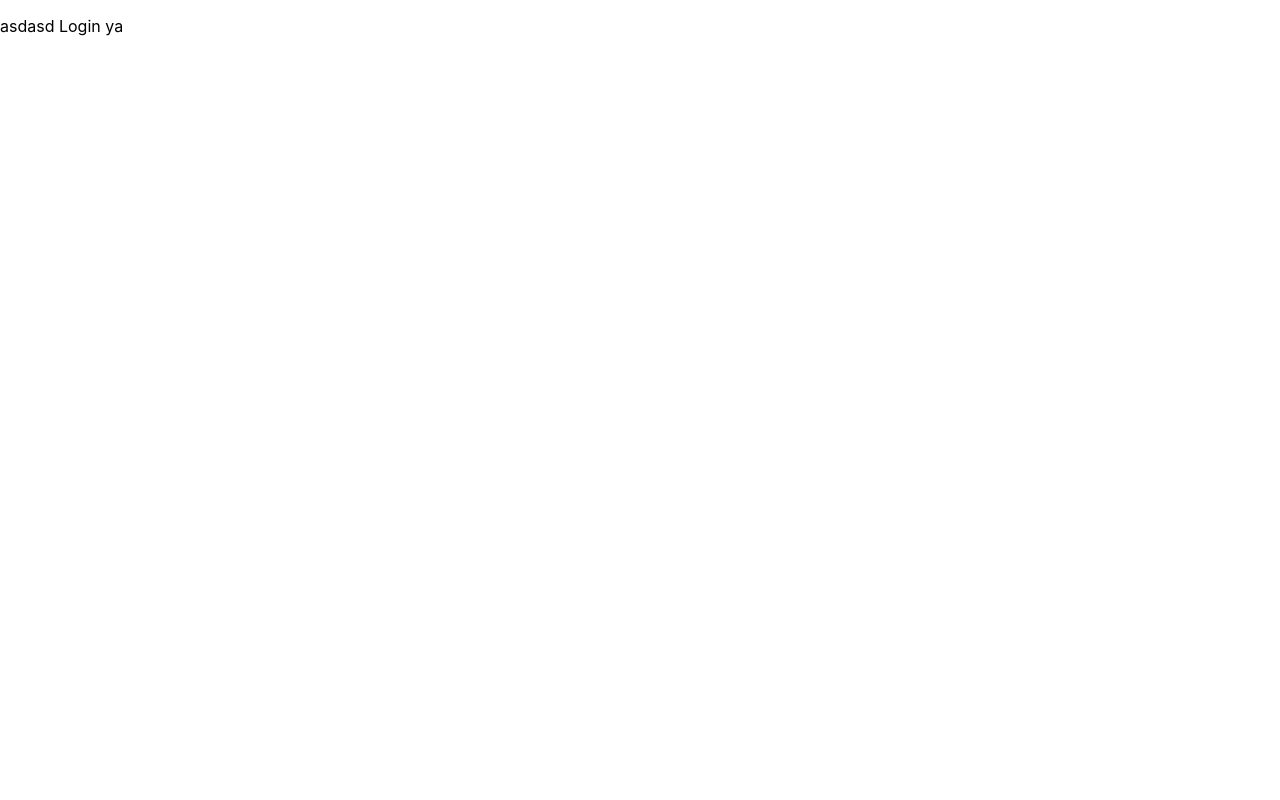
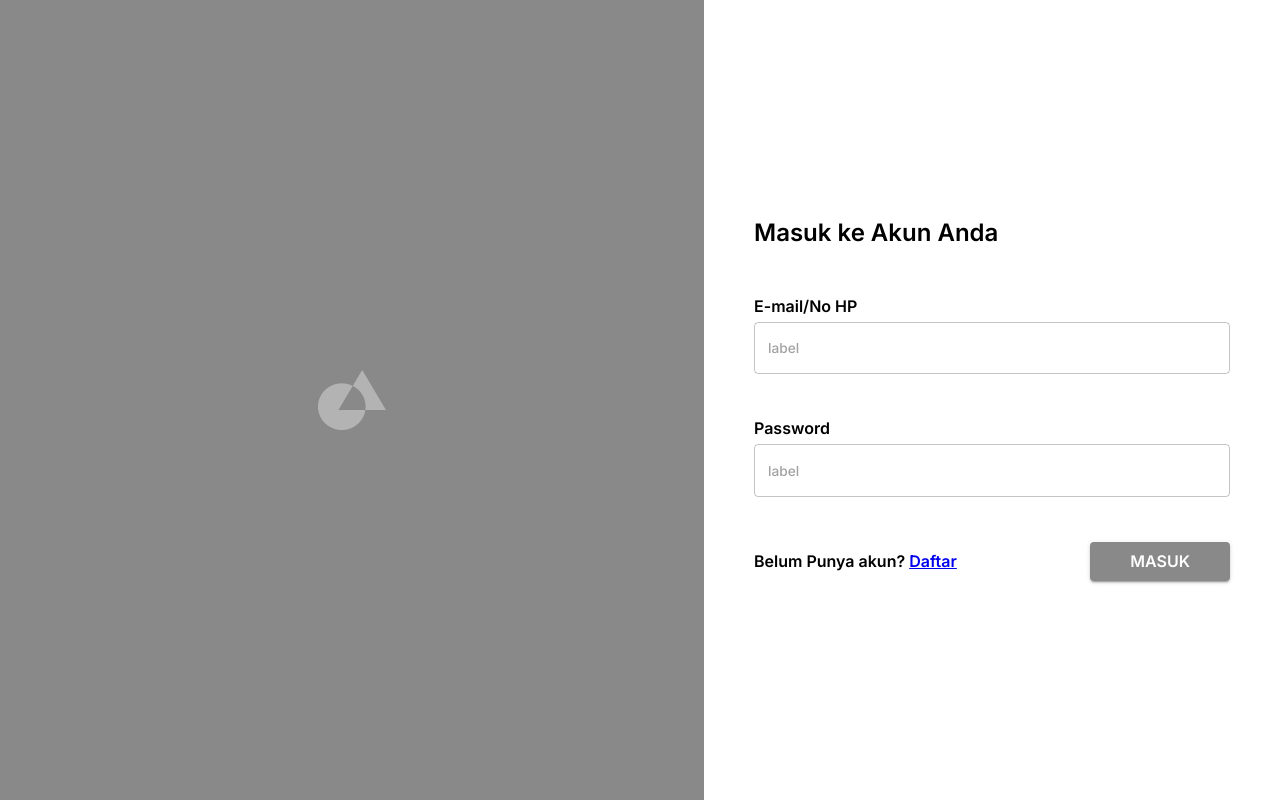
Before and after one commit to mfadlihs/LibNow, a React (Vite) app: page /login in a window 1280 px wide. Built offline with nearby package versions, Linux system fonts and the light colour scheme.

Commit message:
add login page

```diff
--- a/src/App.css
+++ b/src/App.css
@@ -1,3 +1,9 @@
+* {
+	padding: 0;
+	margin: 0;
+	box-sizing: border-box;
+}
+
 .App {
 	text-align: center;
 }
--- a/src/App.jsx
+++ b/src/App.jsx
@@ -1,14 +1,18 @@
 import { useState } from 'react';
 import logo from './logo.svg';
 import './App.css';
+import './Theme/GlobalStyle.css';
 import Login from './Pages/Login';
+import { Route, Routes } from 'react-router-dom';
 
 function App() {
 	const [count, setCount] = useState(0);
 
 	return (
 		<>
-			<Login />
+			<Routes>
+				<Route path='/login' element={<Login />}></Route>
+			</Routes>
 		</>
 	);
 }
--- /dev/null
+++ b/src/App2.css
@@ -0,0 +1,3 @@
+div {
+	background-color: red;
+}
--- /dev/null
+++ b/src/Component/LoginComponent.jsx
@@ -0,0 +1,53 @@
+import { Button, TextField } from '@mui/material';
+import { styled, width } from '@mui/system';
+const primaryColor = '#898989';
+const secondaryColor = '#E5E5E5';
+import icon from '../Assets/Images/icon.png';
+
+export const Container = styled('div')({
+	display: 'flex',
+	height: '100vh',
+});
+
+export const ImageSide = styled('div')({
+	height: '100%',
+	flexBasis: '55%',
+	backgroundColor: '#898989',
+	backgroundImage: `url(${icon})`,
+	backgroundRepeat: 'no-repeat',
+	backgroundPosition: 'center',
+});
+
+export const Wrapper = styled('div')({
+	flexBasis: '45%',
+	display: 'flex',
+	justifyContent: 'center',
+	alignItems: 'center',
+	padding: '0px 50px',
+});
+
+export const WrapperLogin = styled('div')({
+	width: '100%',
+});
+
+export const LoginButton = styled(Button)({
+	height: 'auto',
+});
+
+export const Header = styled('div')({
+	marginBottom: 50,
+});
+
+export const InputForm = styled(TextField)({
+	marginBottom: '45px',
+});
+
+export const ButtonForm = styled(Button)({
+	padding: '10px 40px',
+});
+
+export const NavigateButton = styled('div')({
+	display: 'flex',
+	alignItems: 'center',
+	justifyContent: 'space-between',
+});
--- a/src/Pages/Login.jsx
+++ b/src/Pages/Login.jsx
@@ -1,3 +1,78 @@
+import { styled } from '@mui/system';
+import { Button, Input, TextField, Typography } from '@mui/material';
+import { makeStyles } from '@mui/styles';
+import {
+	ImageSide,
+	Wrapper,
+	WrapperLogin,
+	Container,
+	Header,
+	InputForm,
+	ButtonForm,
+	NavigateButton,
+} from '../Component/LoginComponent';
+import { Label } from '@mui/icons-material';
+import { Link } from 'react-router-dom';
+
+const useStyles = makeStyles({
+	imageSide: {
+		backgroundColor: '#898989',
+		height: '100%',
+	},
+	loginContainer: {
+		display: 'flex',
+		height: '100vh',
+	},
+	header: {
+		marginBottom: '50px',
+	},
+});
+
 export default function Login() {
-	return <p>asdasd Login ya</p>;
+	const classes = useStyles();
+
+	return (
+		<Container className='container'>
+			<ImageSide />
+			<Wrapper>
+				<WrapperLogin>
+					<form autoComplete='off'>
+						<Header>
+							<Typography className={classes.header} variant='h1' gutterBottom>
+								Masuk ke Akun Anda
+							</Typography>
+						</Header>
+						<Typography gutterBottom variant='h2'>
+							E-mail/No HP
+						</Typography>
+						{/* <TextField variant='outlined' fullWidth placeholder='label' /> */}
+						<InputForm
+							type='email'
+							variant='outlined'
+							fullWidth
+							placeholder='label'
+						/>
+						<br />
+						<Typography gutterBottom variant='h2'>
+							Password
+						</Typography>
+						<InputForm
+							type='password'
+							variant='outlined'
+							fullWidth
+							placeholder='label'
+						/>
+						<NavigateButton>
+							<Typography variant='h2'>
+								Belum Punya akun? <Link to='/signup'>Daftar</Link>
+							</Typography>
+							<ButtonForm variant='contained'>
+								<Typography variant='h2'>Masuk</Typography>
+							</ButtonForm>
+						</NavigateButton>
+					</form>
+				</WrapperLogin>
+			</Wrapper>
+		</Container>
+	);
 }
--- /dev/null
+++ b/src/Pages/SignUp.jsx
@@ -0,0 +1,3 @@
+export default function SignUp(props) {
+	return <div>Halaman Sign Up</div>;
+}
--- /dev/null
+++ b/src/Theme/GlobalStyle.css
@@ -0,0 +1 @@
+@import url('https://fonts.googleapis.com/css2?family=Inter:wght@300;400;500;600;700;800;900&display=swap');
--- /dev/null
+++ b/src/Theme/GlobalTheme.jsx
@@ -0,0 +1,29 @@
+import { createTheme } from '@mui/material';
+
+export const Theme = createTheme({
+	palette: {
+		primary: {
+			main: '#898989',
+		},
+		secondary: {
+			main: '#DBDBDB',
+		},
+	},
+	typography: {
+		fontFamily: "'Inter', sans-serif",
+		fontSize: 12,
+		fontWeightRegular: 500,
+		h1: {
+			fontSize: 24,
+			fontWeight: 600,
+		},
+		h2: {
+			fontSize: 16,
+			fontWeight: 600,
+		},
+		h3: {
+			fontSize: 14,
+			fontWeight: 600,
+		},
+	},
+});
--- a/src/main.jsx
+++ b/src/main.jsx
@@ -2,10 +2,17 @@ import React from 'react';
 import ReactDOM from 'react-dom';
 import './index.css';
 import App from './App';
+import { BrowserRouter } from 'react-router-dom';
+import { ThemeProvider } from '@mui/material';
+import { Theme } from './Theme/GlobalTheme';
 
 ReactDOM.render(
 	<React.StrictMode>
-		<App />
+		<ThemeProvider theme={Theme}>
+			<BrowserRouter>
+				<App />
+			</BrowserRouter>
+		</ThemeProvider>
 	</React.StrictMode>,
 	document.getElementById('root')
 );
```
Also changed, not shown: package.json (+8 -1 lines), src/Assets/Images/icon.png (added), src/Pages/Register.jsx (deleted), 1 other file (tests, documents, lock files or other folders). Lines whose indentation alone changed are shown as unchanged.
